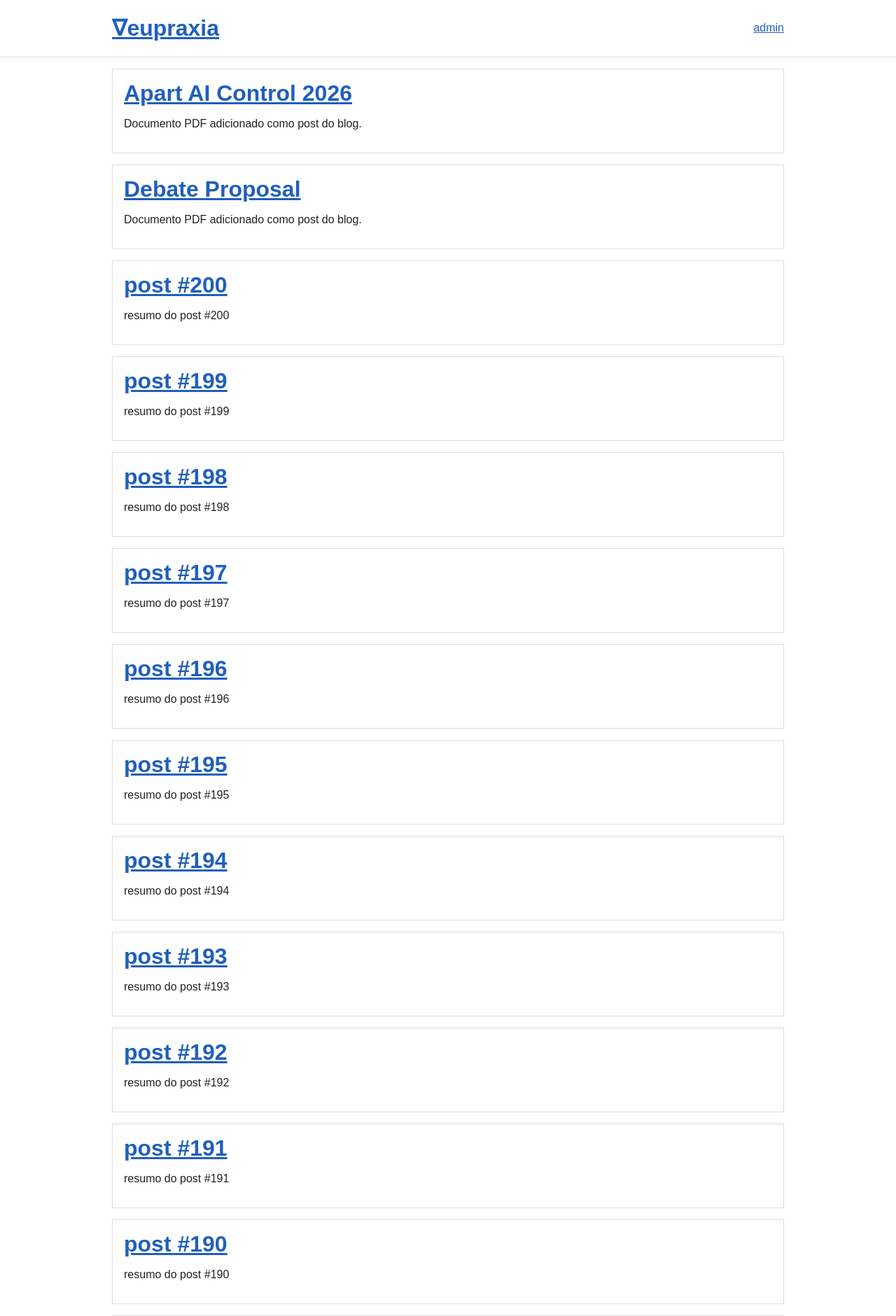
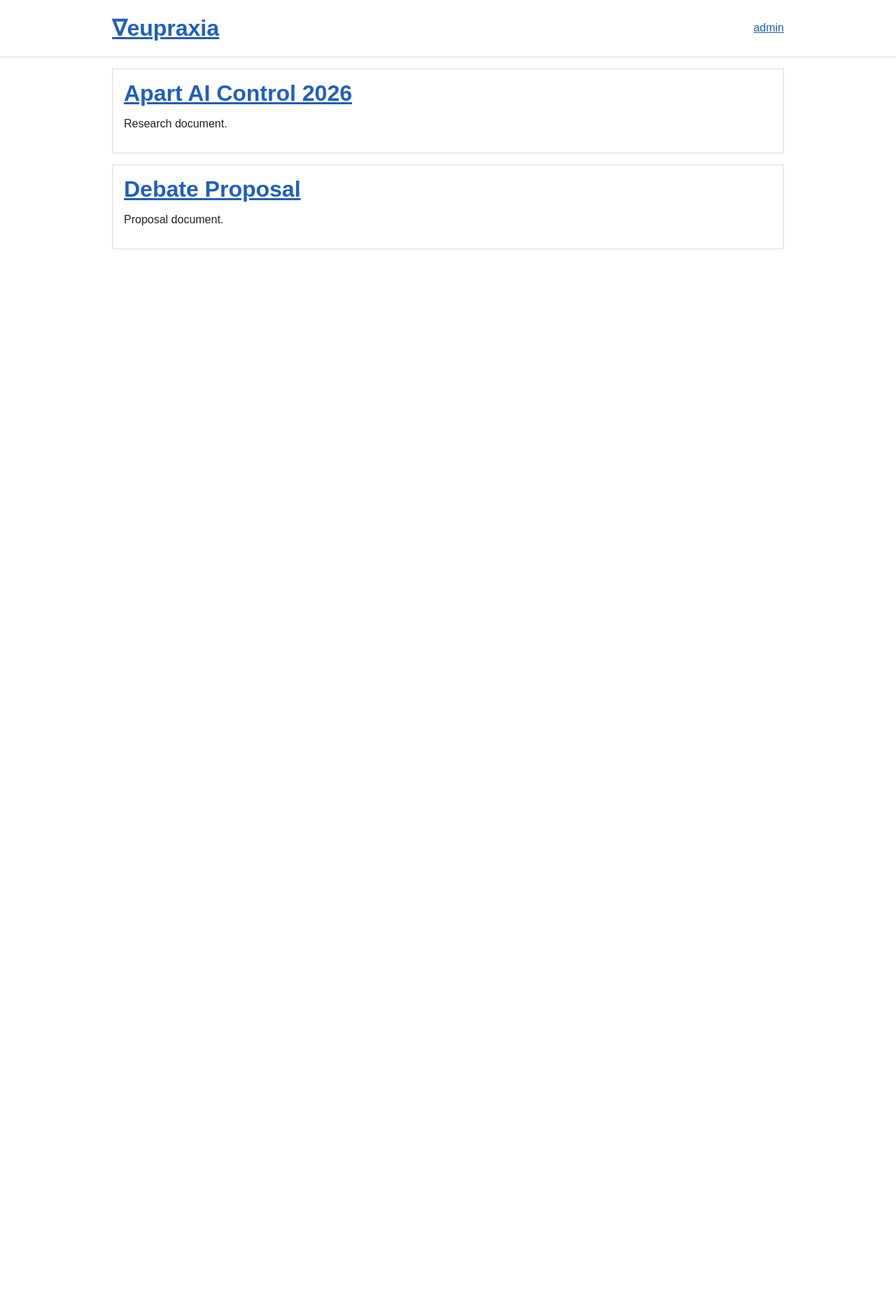
Before and after one commit to raulcdinardi/blog, a FastAPI app: page / in a window 1280 px wide. Shown: the top 1880 px of the page at 70% size. After the commit the page ends 356 px from the top, so only its background shows below. Run offline with FastAPI, Linux system fonts and the light colour scheme; data comes from the database, SQL or seed files in the repository; some libraries are stand-ins or nearby versions.

Commit message:
Support HTML article bodies and remove placeholder posts

```diff
--- a/blog_completo/app/main.py
+++ b/blog_completo/app/main.py
@@ -1,6 +1,7 @@
 from contextlib import asynccontextmanager
 from datetime import date
 import os
+import re
 import secrets
 
 from fastapi import Depends, FastAPI, Form, HTTPException, Request, Response, status
@@ -8,7 +9,7 @@ from fastapi.responses import HTMLResponse, RedirectResponse
 from fastapi.security import HTTPBasic, HTTPBasicCredentials
 from fastapi.staticfiles import StaticFiles
 from fastapi.templating import Jinja2Templates
-from sqlalchemy import Boolean, ForeignKey, String, Text, create_engine, func, select
+from sqlalchemy import Boolean, ForeignKey, String, Text, create_engine, delete, func, select
 from sqlalchemy.orm import DeclarativeBase, Mapped, Session, mapped_column, relationship, sessionmaker
 
 engine = create_engine("sqlite:///./blog_completo.db", connect_args={"check_same_thread": False})
@@ -67,6 +68,10 @@ def require_admin(credentials: HTTPBasicCredentials = Depends(security)):
         )
 
 
+def summarize_html(text: str):
+    return " ".join(re.sub(r"<[^>]+>", " ", text).split())[:220]
+
+
 def seed():
     with engine.begin() as conn:
         cols = {row[1] for row in conn.exec_driver_sql("PRAGMA table_info(posts)").fetchall()}
@@ -81,44 +86,38 @@ def seed():
         category = Category(name="Artigos", description="Categoria interna")
         db.add(category)
         db.flush()
-    if db.scalar(select(Post.id).limit(1)) is not None:
-        db.close()
-        return
-
-    for i in range(1, 201):
+    db.execute(delete(Post).where(Post.title.like("post #%")))
+    titles = set(db.scalars(select(Post.title)).all())
+    if "Debate Proposal" not in titles:
         db.add(
             Post(
-                title=f"post #{i}",
-                excerpt=f"resumo do post #{i}",
-                content=f"conteudo do post #{i}",
+                title="Debate Proposal",
+                excerpt="Proposal document.",
+                content="""
+<p>This post contains the embedded PDF version of the document.</p>
+<p>You can read it below or open it in a separate tab.</p>
+""".strip(),
+                pdf_path="pdfs/debate_proposal.pdf",
                 published=True,
-                created_at="2026-04-09",
+                created_at="2026-04-10",
                 category_id=category.id,
             )
         )
-
-    db.add(
-        Post(
-            title="Debate Proposal",
-            excerpt="Documento PDF adicionado como post do blog.",
-            content="Voce pode visualizar o documento abaixo ou abrir em outra aba.",
-            pdf_path="pdfs/debate_proposal.pdf",
-            published=True,
-            created_at="2026-04-10",
-            category_id=category.id,
+    if "Apart AI Control 2026" not in titles:
+        db.add(
+            Post(
+                title="Apart AI Control 2026",
+                excerpt="Research document.",
+                content="""
+<p>This post contains the embedded PDF version of the document.</p>
+<p>You can read it below or open it in a separate tab.</p>
+""".strip(),
+                pdf_path="pdfs/apart_ai_control_2026.pdf",
+                published=True,
+                created_at="2026-04-10",
+                category_id=category.id,
+            )
         )
-    )
-    db.add(
-        Post(
-            title="Apart AI Control 2026",
-            excerpt="Documento PDF adicionado como post do blog.",
-            content="Voce pode visualizar o documento abaixo ou abrir em outra aba.",
-            pdf_path="pdfs/apart_ai_control_2026.pdf",
-            published=True,
-            created_at="2026-04-10",
-            category_id=category.id,
-        )
-    )
 
     db.commit()
     db.close()
@@ -174,19 +173,22 @@ def show_post(post_id: int, request: Request, db: Session = Depends(get_db)):
 def create_post(
     request: Request,
     title: str = Form(...),
-    excerpt: str = Form(...),
+    excerpt: str = Form(""),
     content: str = Form(...),
     pdf_path: str = Form(""),
     published: bool = Form(False),
     _: HTTPBasicCredentials = Depends(require_admin),
     db: Session = Depends(get_db),
 ):
-    if not title.strip() or not excerpt.strip() or not content.strip():
+    title = title.strip()
+    content = content.strip()
+    excerpt = excerpt.strip() or summarize_html(content)
+    if not title or not content:
         posts = db.scalars(select(Post).order_by(Post.id.desc())).all()
         return templates.TemplateResponse(
             request=request,
             name="partials/post_form_result.html",
-            context={"message": "Preencha todos os campos.", "success": False, "posts": posts},
+            context={"message": "Preencha titulo e conteudo.", "success": False, "posts": posts},
             status_code=status.HTTP_400_BAD_REQUEST,
         )
     category = db.scalar(select(Category).where(Category.name == "Artigos"))
@@ -196,9 +198,9 @@ def create_post(
         db.flush()
     db.add(
         Post(
-            title=title.strip(),
-            excerpt=excerpt.strip(),
-            content=content.strip(),
+            title=title,
+            excerpt=excerpt,
+            content=content,
             pdf_path=pdf_path.strip() or None,
             published=published,
             created_at=date.today().isoformat(),
@@ -219,7 +221,7 @@ def update_post(
     post_id: int,
     request: Request,
     title: str = Form(...),
-    excerpt: str = Form(...),
+    excerpt: str = Form(""),
     content: str = Form(...),
     pdf_path: str = Form(""),
     published: bool = Form(False),
@@ -235,8 +237,8 @@ def update_post(
             status_code=status.HTTP_404_NOT_FOUND,
         )
     post.title = title.strip()
-    post.excerpt = excerpt.strip()
     post.content = content.strip()
+    post.excerpt = excerpt.strip() or summarize_html(post.content)
     post.pdf_path = pdf_path.strip() or None
     post.published = published
     db.commit()
--- a/blog_completo/app/static/css/styles.css
+++ b/blog_completo/app/static/css/styles.css
@@ -70,6 +70,10 @@ textarea {
     border: 1px solid #ddd;
 }
 
+.code-input {
+    font-family: "Courier New", monospace;
+}
+
 button {
     border: 1px solid #ddd;
     padding: 0.7rem 1rem;
@@ -94,6 +98,25 @@ button {
 
 .article {
     max-width: 760px;
+}
+
+.article-body {
+    display: grid;
+    gap: 1rem;
+}
+
+.article-body img,
+.article-body iframe,
+.article-body video,
+.article-body canvas,
+.article-body svg {
+    max-width: 100%;
+}
+
+.article-body pre {
+    overflow-x: auto;
+    padding: 1rem;
+    border: 1px solid #ddd;
 }
 
 .pdf {
--- a/blog_completo/app/templates/admin.html
+++ b/blog_completo/app/templates/admin.html
@@ -7,8 +7,8 @@
     <h2>Novo post</h2>
     <form class="form" hx-post="/posts" hx-target="#post-feedback" hx-swap="innerHTML" hx-on::after-request="if(event.detail.successful) this.reset()">
         <label>Titulo<input type="text" name="title" required></label>
-        <label>Resumo<input type="text" name="excerpt" required></label>
-        <label>Conteudo<textarea name="content" rows="8" required></textarea></label>
+        <label>Resumo<input type="text" name="excerpt"></label>
+        <label>Corpo HTML<textarea class="code-input" name="content" rows="16" required></textarea></label>
         <label>PDF<input type="text" name="pdf_path" placeholder="pdfs/arquivo.pdf"></label>
         <label class="check"><input type="checkbox" name="published">Publicado</label>
         <button type="submit">Salvar</button>
--- a/blog_completo/app/templates/partials/admin_post.html
+++ b/blog_completo/app/templates/partials/admin_post.html
@@ -5,8 +5,8 @@
     </div>
     <form class="form" hx-put="/posts/{{ post.id }}" hx-target="#post-{{ post.id }}" hx-swap="outerHTML">
         <label>Titulo<input type="text" name="title" value="{{ post.title }}" required></label>
-        <label>Resumo<input type="text" name="excerpt" value="{{ post.excerpt }}" required></label>
-        <label>Conteudo<textarea name="content" rows="4" required>{{ post.content }}</textarea></label>
+        <label>Resumo<input type="text" name="excerpt" value="{{ post.excerpt }}"></label>
+        <label>Corpo HTML<textarea class="code-input" name="content" rows="12" required>{{ post.content }}</textarea></label>
         <label>PDF<input type="text" name="pdf_path" value="{{ post.pdf_path or '' }}"></label>
         <label class="check"><input type="checkbox" name="published" {% if post.published %}checked{% endif %}>Publicado</label>
         <button type="submit">Salvar</button>
--- a/blog_completo/app/templates/post_detail.html
+++ b/blog_completo/app/templates/post_detail.html
@@ -3,8 +3,10 @@
 {% block content %}
 <article class="article">
     <h2>{{ post.title }}</h2>
-    <p class="lead">{{ post.excerpt }}</p>
-    <p>{{ post.content }}</p>
+    {% if post.excerpt %}
+        <p class="lead">{{ post.excerpt }}</p>
+    {% endif %}
+    <div class="article-body">{{ post.content | safe }}</div>
     {% if post.pdf_path %}
         <iframe class="pdf" src="{{ url_for('static', path=post.pdf_path) }}#view=FitH" title="{{ post.title }}"></iframe>
         <p><a href="{{ url_for('static', path=post.pdf_path) }}" target="_blank" rel="noopener noreferrer">Abrir PDF</a></p>
```
Also changed, not shown: blog_completo/README.md.
